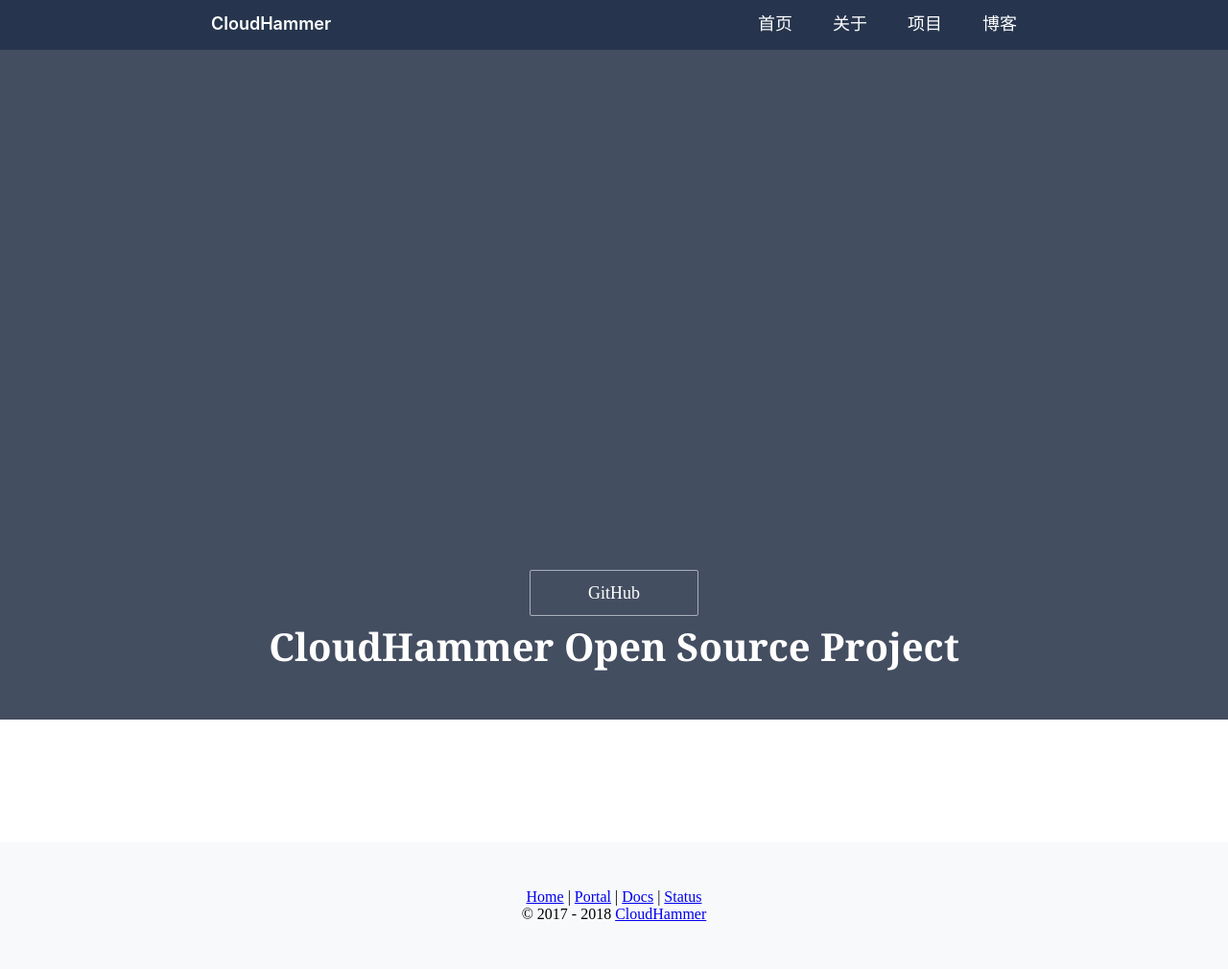
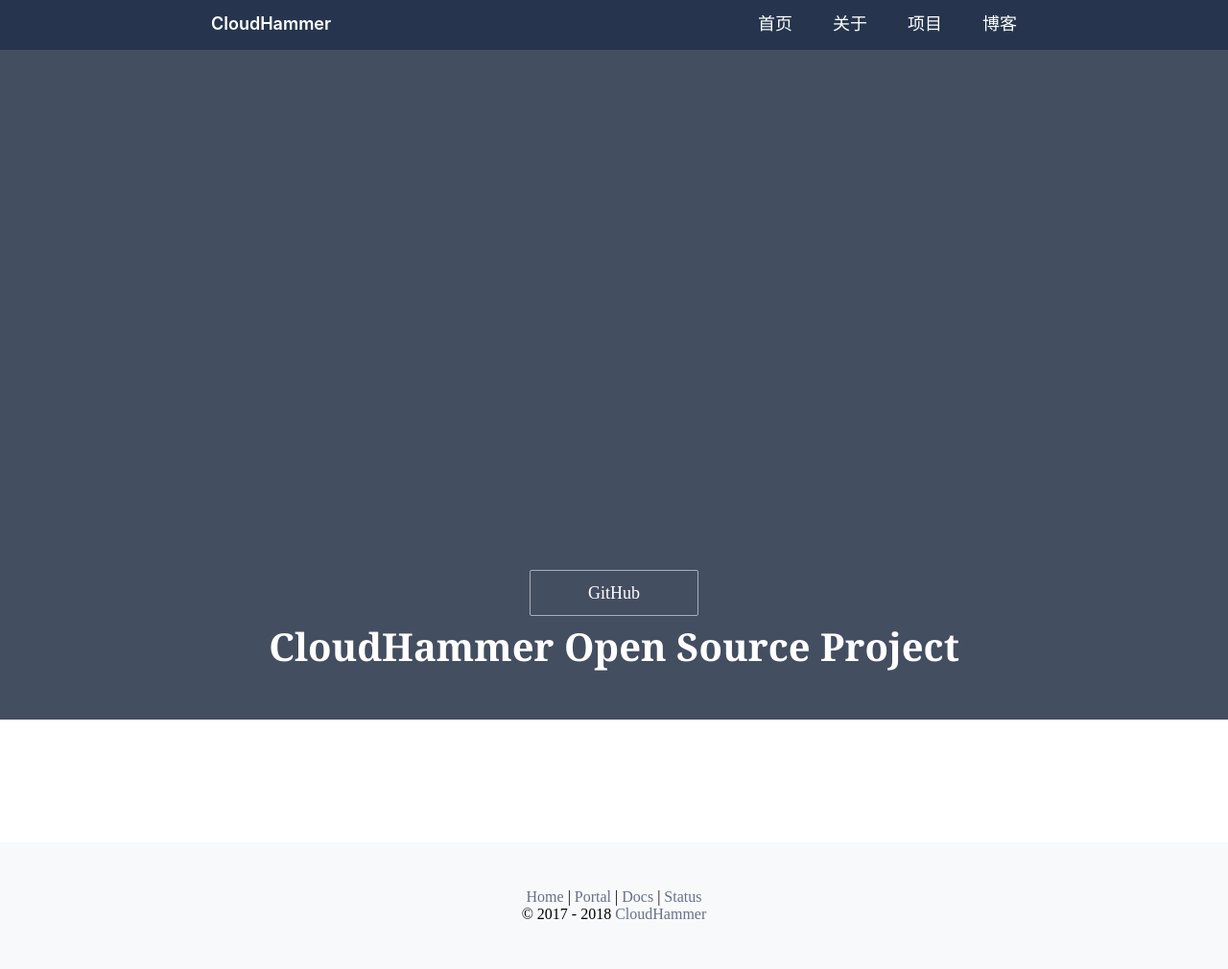
Before and after one commit to nanqinlang-fork-web-blogs/CloudHammer.github.io, a Jekyll site: the page built from index.html, in a window 1280 px wide. Shown: the whole page at 96% size. Built offline with Jekyll 4.4.1, drawn with Linux system fonts in a browser that asks for light colours.

Commit message:
Update footer style

```diff
--- a/css/main.css
+++ b/css/main.css
@@ -88,6 +88,8 @@ footer {
   padding: 48px 0;
 }
 
-footer >**> a {
+footer >*> a {
+  color: #667189;
+  outline: 0;
   text-decoration: none;
 }
```
